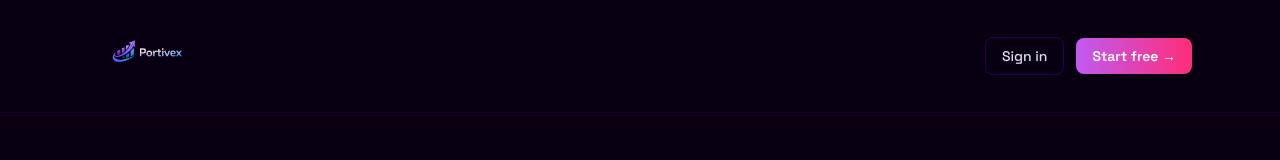
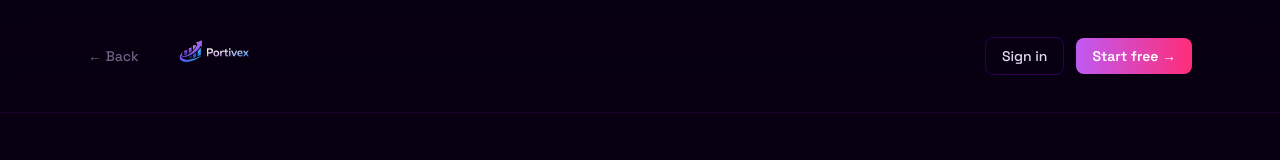
Before and after one commit to henryg1209005-beep/portfolio_tracker, a Next.js app in the folder web/: page /learn in a window 1280 px wide. Shown: the top 160 px of the page. Built offline with nearby package versions, Linux system fonts and the light colour scheme; no server answers.

Commit message:
Add back button to /learn nav

```diff
--- a/web/app/learn/page.tsx
+++ b/web/app/learn/page.tsx
@@ -40,9 +40,12 @@ export default function LearnIndexPage() {
         }}
       >
         <div className="max-w-6xl mx-auto px-6 py-4 flex items-center justify-between">
-          <Link href="/">
-            <Image src="/logo.png" alt="Portivex" width={120} height={40} className="object-contain" />
-          </Link>
+          <div className="flex items-center gap-4">
+            <Link href="/" className="text-sm font-medium" style={{ color: "#6b5e7e" }}>← Back</Link>
+            <Link href="/">
+              <Image src="/logo.png" alt="Portivex" width={120} height={40} className="object-contain" />
+            </Link>
+          </div>
           <div className="flex items-center gap-3">
             <Link href="/sign-in" className="hidden sm:block px-4 py-2 rounded-lg text-sm font-medium" style={{ color: "#e2d9f3", border: "1px solid #2a0050" }}>
               Sign in
```
